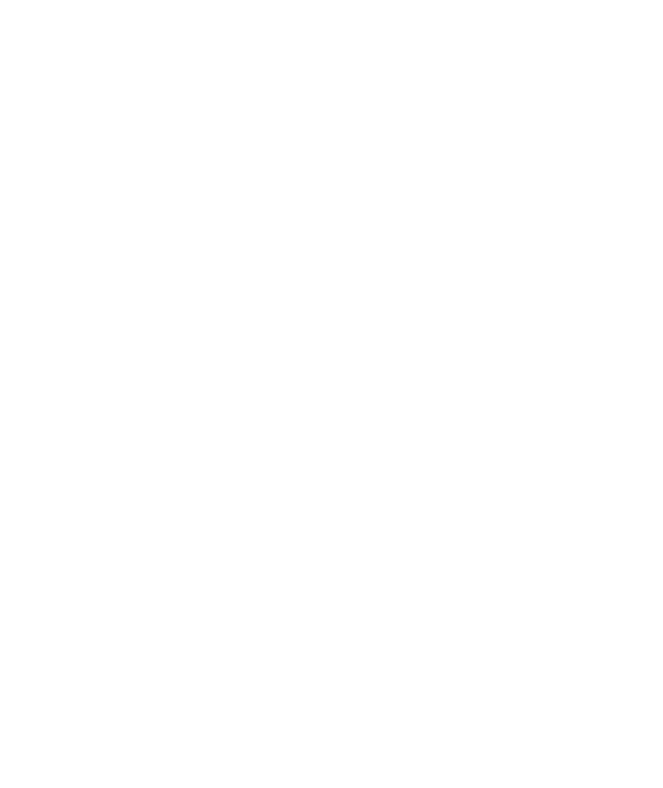
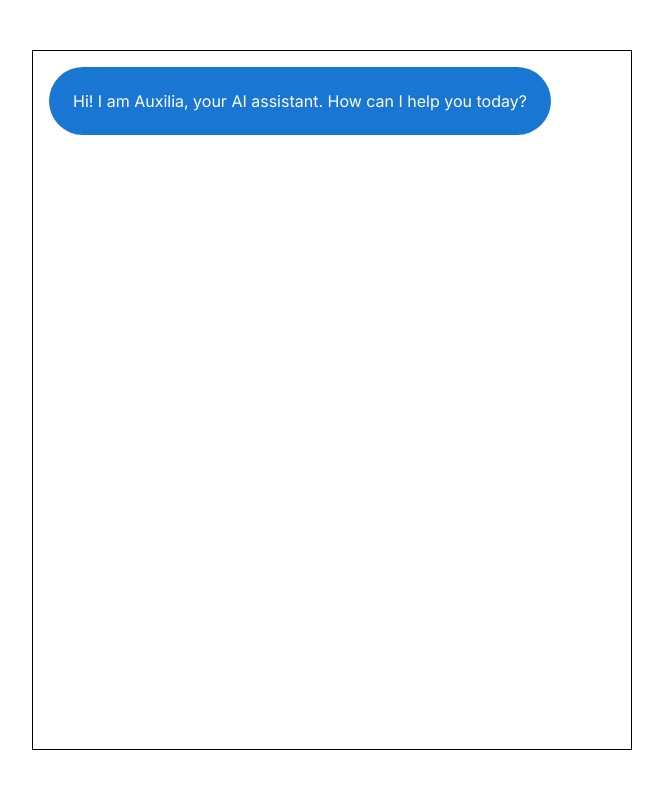
Before and after one commit to lowell-monis/auxilium-x, a Next.js app: page / in a window 1280 px wide. Shown: the top 788 px of the page, without its empty margins (308-971 px from the left). Built offline with nearby package versions, Linux system fonts and the light colour scheme.

Commit message:
states created. gui setup underway. greeting completed.

```diff
--- a/app/page.js
+++ b/app/page.js
@@ -1,6 +1,44 @@
 'use client';
+import { Stack, Box } from "@mui/material";
 import Image from "next/image";
+import { useState } from "react";
 
 export default function Home() {
+  const [messages, setMessages] = useState([{
+    role: 'assistant',
+    content: 'Hi! I am Auxilia, your AI assistant. How can I help you today?',
+  }]);
 
+  const [message, setMessage] = useState('');
+
+  return <Box width = "100vw" height = "100vh" display = "flex" flexDirection="column" justifyContent="center" alignItems="center">
+    <Stack
+      direction="column"
+      width="600px"
+      height="700px"
+      border="1px solid black"
+      spacing={2}
+      p={2}
+    >
+      <Stack direction="column" spacing={2} flexGrow={1} overflow="auto" maxHeight="100%">
+        {
+          messages.map((message, index) => (
+            <Box key={index} display='flex' justifyContent={
+              message.role === 'assistant' ? 'flex-start' : 'flex-end'
+            }>
+              <Box
+                bgcolor={
+                  message.role === 'assistant' ? 'primary.main' : 'secondary.main'
+                }
+                color='white'
+                p={3}
+                borderRadius={16}
+              >
+                {message.content}
+              </Box>
+            </Box>
+          ))}
+      </Stack>
+    </Stack>
+  </Box>
 }
```
